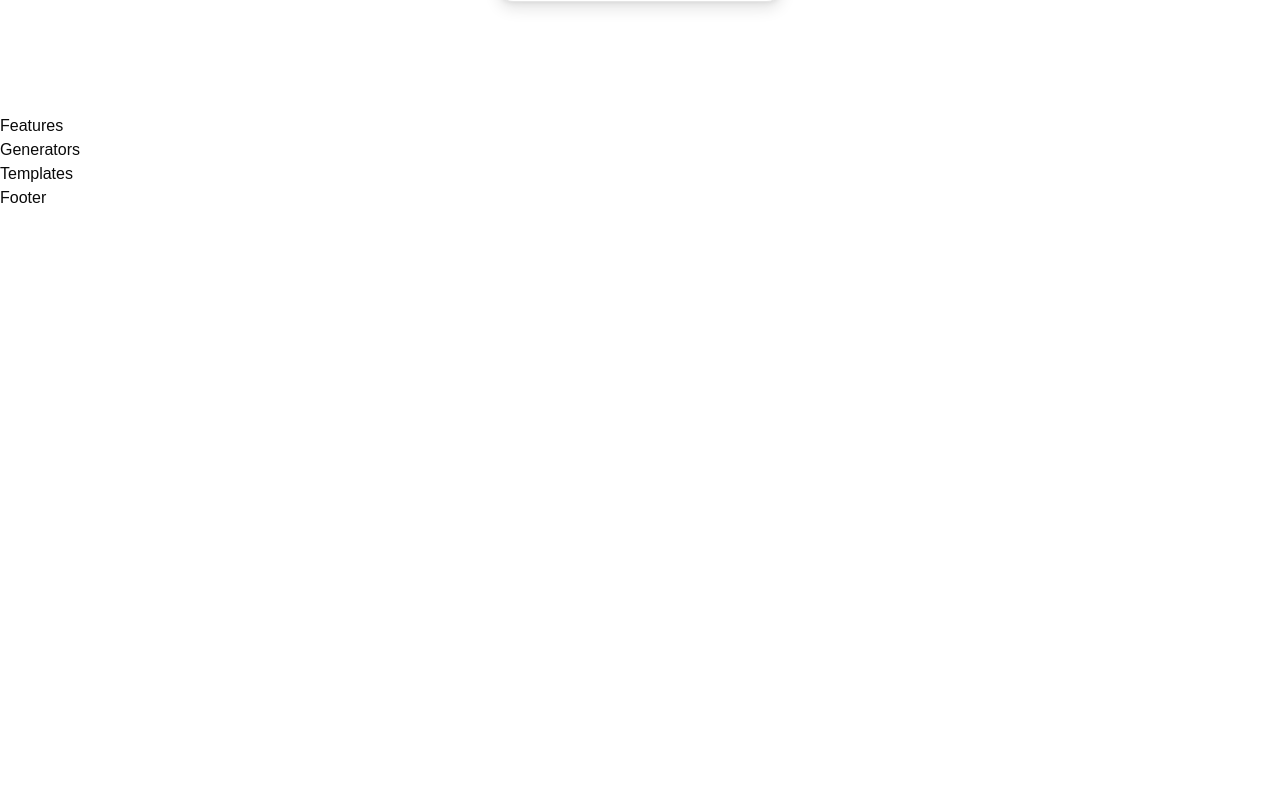
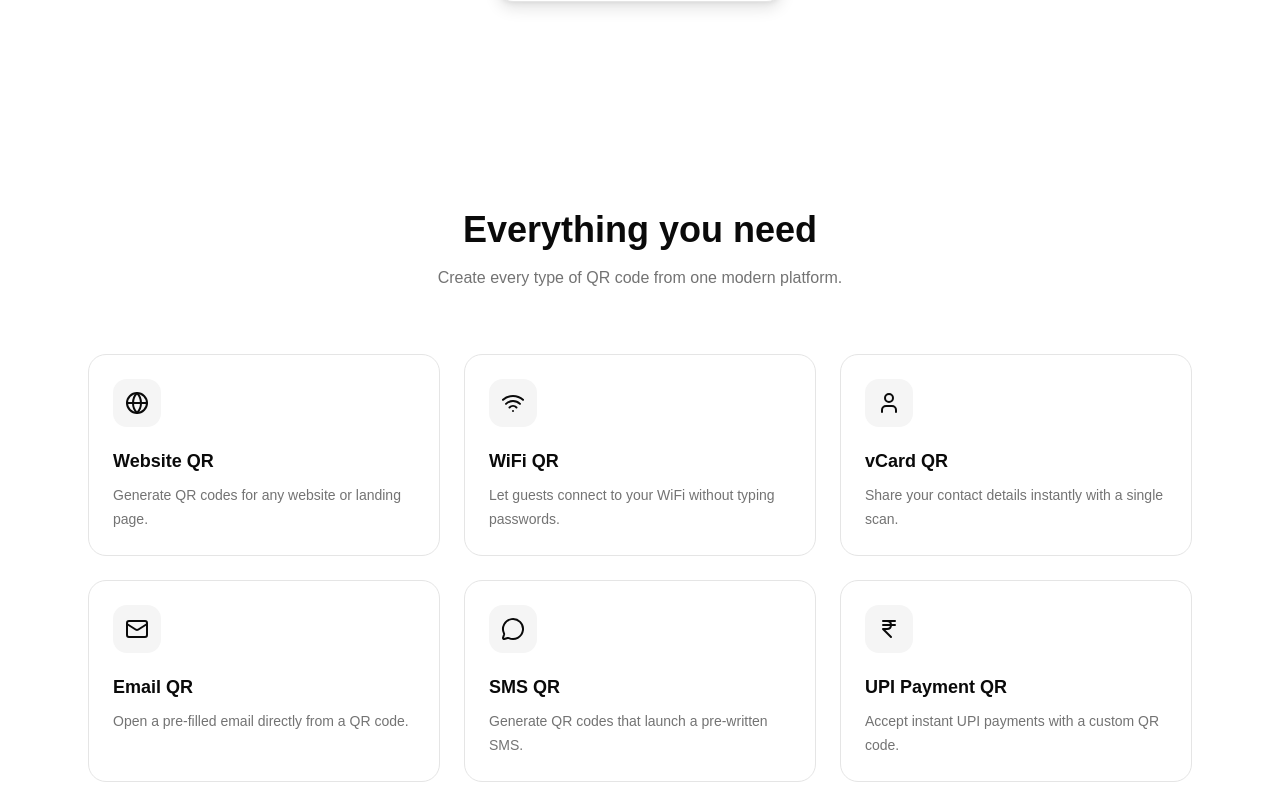
Before and after one commit to gouravmishra-121/qrhub, a React (Vite) app in the folder frontend/: page / in a window 1280 px wide. Shown: the part 792-1580 px from the top of the page. Before the commit the page ends 1002 px from the top, so only its background shows below. Built offline with nearby package versions, Linux system fonts and the light colour scheme.

Commit message:
chore(config): add environment configuration

```diff
--- /dev/null
+++ b/frontend/src/components/landing/FeatureCard.tsx
@@ -0,0 +1,21 @@
+import type { ReactNode } from 'react'
+
+interface FeatureCardProps {
+  icon: ReactNode
+  title: string
+  description: string
+}
+
+export function FeatureCard({ icon, title, description }: FeatureCardProps) {
+  return (
+    <div className="rounded-2xl border bg-card p-6 transition-all duration-300 hover:-translate-y-1 hover:shadow-lg">
+      <div className="mb-5 flex h-12 w-12 items-center justify-center rounded-xl bg-muted">
+        {icon}
+      </div>
+
+      <h3 className="text-lg font-semibold">{title}</h3>
+
+      <p className="mt-2 text-sm leading-6 text-muted-foreground">{description}</p>
+    </div>
+  )
+}
--- a/frontend/src/components/landing/Features.tsx
+++ b/frontend/src/components/landing/Features.tsx
@@ -1,3 +1,56 @@
+import { Globe, Wifi, User, Mail, MessageCircle, IndianRupee } from 'lucide-react'
+
+import { FeatureCard } from './FeatureCard'
+
 export function Features() {
-  return <section>Features</section>
+  return (
+    <section className="py-24">
+      <div className="mx-auto max-w-6xl px-6">
+        <div className="text-center">
+          <h2 className="text-4xl font-bold">Everything you need</h2>
+
+          <p className="mx-auto mt-4 max-w-2xl text-muted-foreground">
+            Create every type of QR code from one modern platform.
+          </p>
+        </div>
+
+        <div className="mt-16 grid grid-cols-1 gap-6 md:grid-cols-2 lg:grid-cols-3">
+          <FeatureCard
+            icon={<Globe className="h-6 w-6" />}
+            title="Website QR"
+            description="Generate QR codes for any website or landing page."
+          />
+          <FeatureCard
+            icon={<Wifi className="h-6 w-6" />}
+            title="WiFi QR"
+            description="Let guests connect to your WiFi without typing passwords."
+          />
+
+          <FeatureCard
+            icon={<User className="h-6 w-6" />}
+            title="vCard QR"
+            description="Share your contact details instantly with a single scan."
+          />
+
+          <FeatureCard
+            icon={<Mail className="h-6 w-6" />}
+            title="Email QR"
+            description="Open a pre-filled email directly from a QR code."
+          />
+
+          <FeatureCard
+            icon={<MessageCircle className="h-6 w-6" />}
+            title="SMS QR"
+            description="Generate QR codes that launch a pre-written SMS."
+          />
+
+          <FeatureCard
+            icon={<IndianRupee className="h-6 w-6" />}
+            title="UPI Payment QR"
+            description="Accept instant UPI payments with a custom QR code."
+          />
+        </div>
+      </div>
+    </section>
+  )
 }
--- /dev/null
+++ b/frontend/src/config/env.ts
@@ -0,0 +1,5 @@
+export const env = {
+  appName: import.meta.env.VITE_APP_NAME,
+  version: import.meta.env.VITE_APP_VERSION,
+  apiBaseUrl: import.meta.env.VITE_API_BASE_URL,
+}
```
Also changed, not shown: 2 other files (tests, documents, lock files or other folders).
